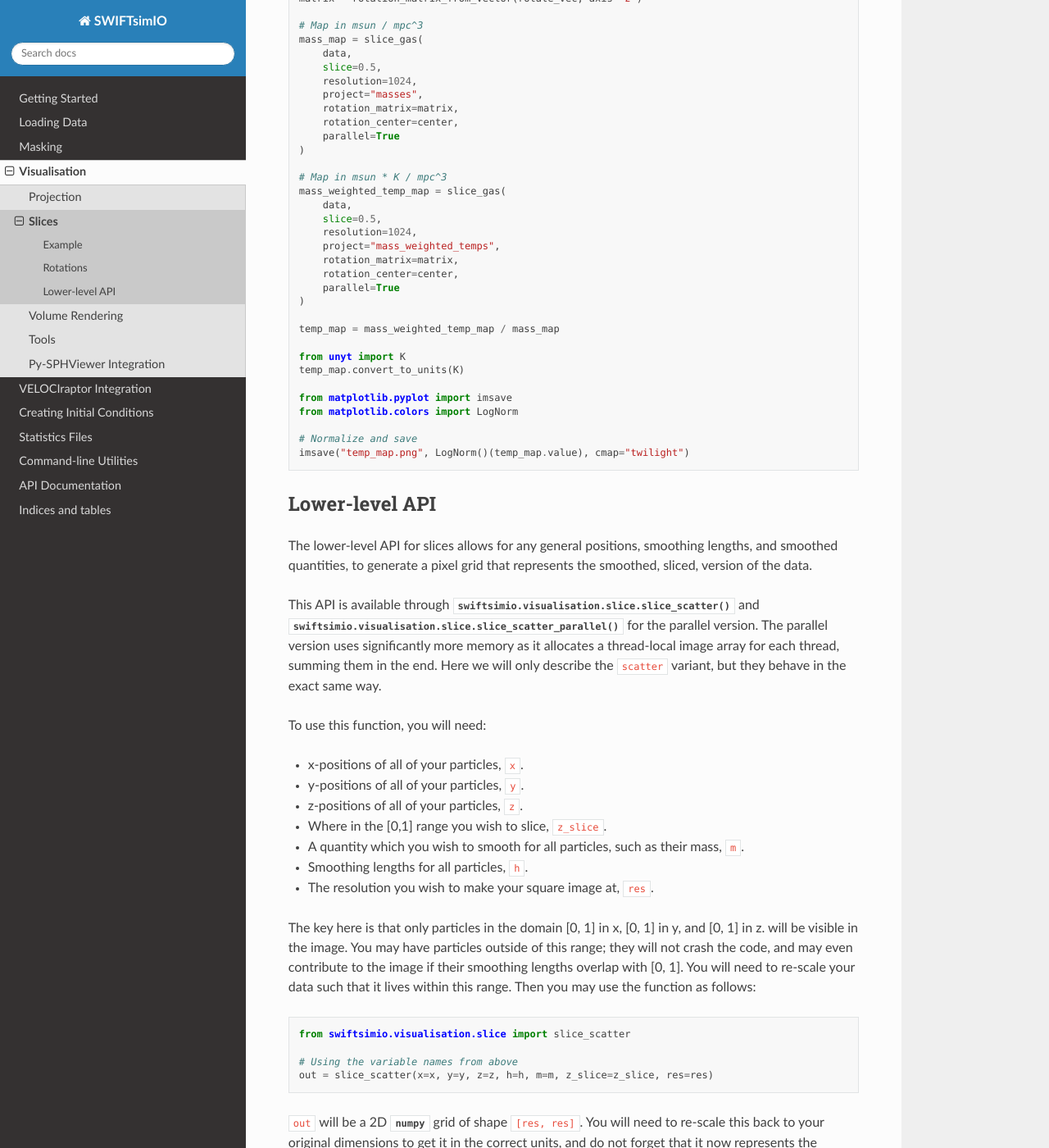
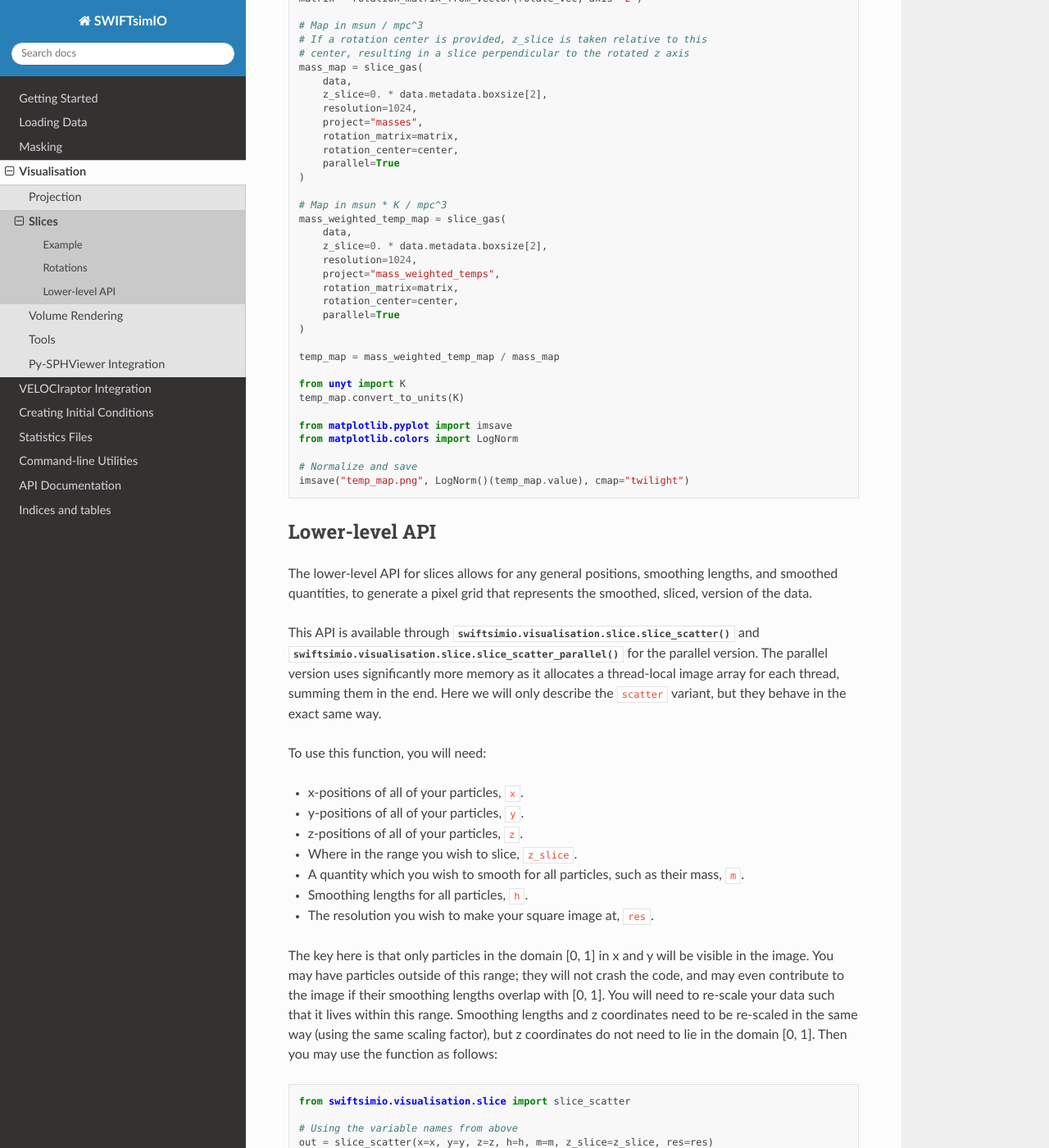
Before and after one commit to SWIFTSIM/swiftsimio, a Sphinx documentation site: the page built from docs/source/visualisation/slice.rst, in a window 1280 px wide and 1400 px high, scrolled down 3101 px. Shown: the whole window at 82% size. Built offline with Sphinx 7.4.7 and the Read the Docs theme 2.0.0, drawn with Linux system fonts in a browser that asks for light colours; pages that are not in the unit, such as notebooks, are missing from menus; the version number could not be read and is left out; some of the changed text lies outside the part shown.

Commit message:
Updated documentation about slices after API change.

```diff
--- a/docs/source/visualisation/slice.rst
+++ b/docs/source/visualisation/slice.rst
@@ -29,11 +29,11 @@
    data = load("cosmo_volume_example.hdf5")
 
    # This creates a grid that has units msun / Mpc^3, and can be transformed like
-   # any other unyt quantity. Note that `slice` is given in terms of the box-size,
-   # so here we are taking a slice at z = boxsize / 2.
+   # any other unyt quantity. The position of the slice along the z axis is
+   # provided in the z_slice argument.
    mass_map = slice_gas(
        data,
-       slice=0.5,
+       z_slice=0.5 * data.metadata.boxsize[2],
        resolution=1024,
        project="masses",
        parallel=True
@@ -69,7 +69,7 @@
    # Map in msun / mpc^3
    mass_map = slice_gas(
        data,
-       slice=0.5,
+       z_slice=0.5 * data.metadata.boxsize[2],
        resolution=1024,
        project="masses",
        parallel=True
@@ -78,7 +78,7 @@
    # Map in msun * K / mpc^3
    mass_weighted_temp_map = slice_gas(
        data,
-       slice=0.5,
+       z_slice=0.5 * data.metadata.boxsize[2],
        resolution=1024,
        project="mass_weighted_temps",
        parallel=True
@@ -132,9 +132,11 @@
    matrix = rotation_matrix_from_vector(rotate_vec, axis='z')
 
    # Map in msun / mpc^3
+   # If a rotation center is provided, z_slice is taken relative to this
+   # center, resulting in a slice perpendicular to the rotated z axis
    mass_map = slice_gas(
        data,
-       slice=0.5,
+       z_slice=0. * data.metadata.boxsize[2],
        resolution=1024,
        project="masses",
        rotation_matrix=matrix,
@@ -145,7 +147,7 @@
    # Map in msun * K / mpc^3
    mass_weighted_temp_map = slice_gas(
        data,
-       slice=0.5,
+       z_slice=0. * data.metadata.boxsize[2],
        resolution=1024,
        project="mass_weighted_temps",
        rotation_matrix=matrix,
@@ -184,18 +186,19 @@
 + x-positions of all of your particles, ``x``.
 + y-positions of all of your particles, ``y``.
 + z-positions of all of your particles, ``z``.
-+ Where in the [0,1] range you wish to slice, ``z_slice``.
++ Where in the range you wish to slice, ``z_slice``.
 + A quantity which you wish to smooth for all particles, such as their
   mass, ``m``.
 + Smoothing lengths for all particles, ``h``.
 + The resolution you wish to make your square image at, ``res``.
 
-The key here is that only particles in the domain [0, 1] in x, [0, 1] in y,
-and [0, 1] in z. will be visible in the image. You may have particles outside
-of this range; they will not crash the code, and may even contribute to the
-image if their smoothing lengths overlap with [0, 1]. You will need to
-re-scale your data such that it lives within this range. Then you may use the
-function as follows:
+The key here is that only particles in the domain [0, 1] in x and y will be
+visible in the image. You may have particles outside of this range; they will
+not crash the code, and may even contribute to the image if their smoothing
+lengths overlap with [0, 1]. You will need to re-scale your data such that it
+lives within this range. Smoothing lengths and z coordinates need to be
+re-scaled in the same way (using the same scaling factor), but z coordinates do
+not need to lie in the domain [0, 1]. Then you may use the function as follows:
 
 .. code-block:: python
 
```
